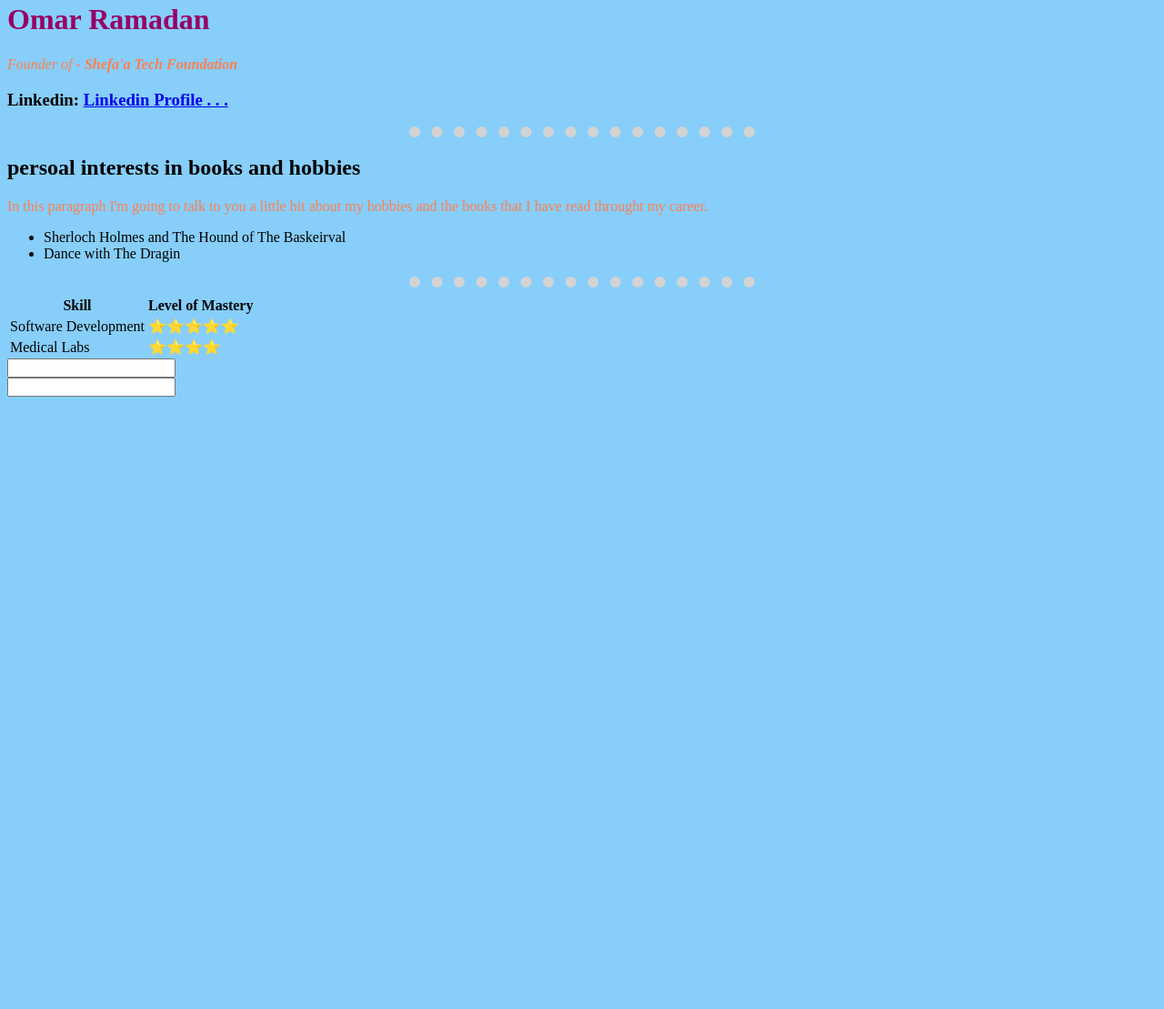
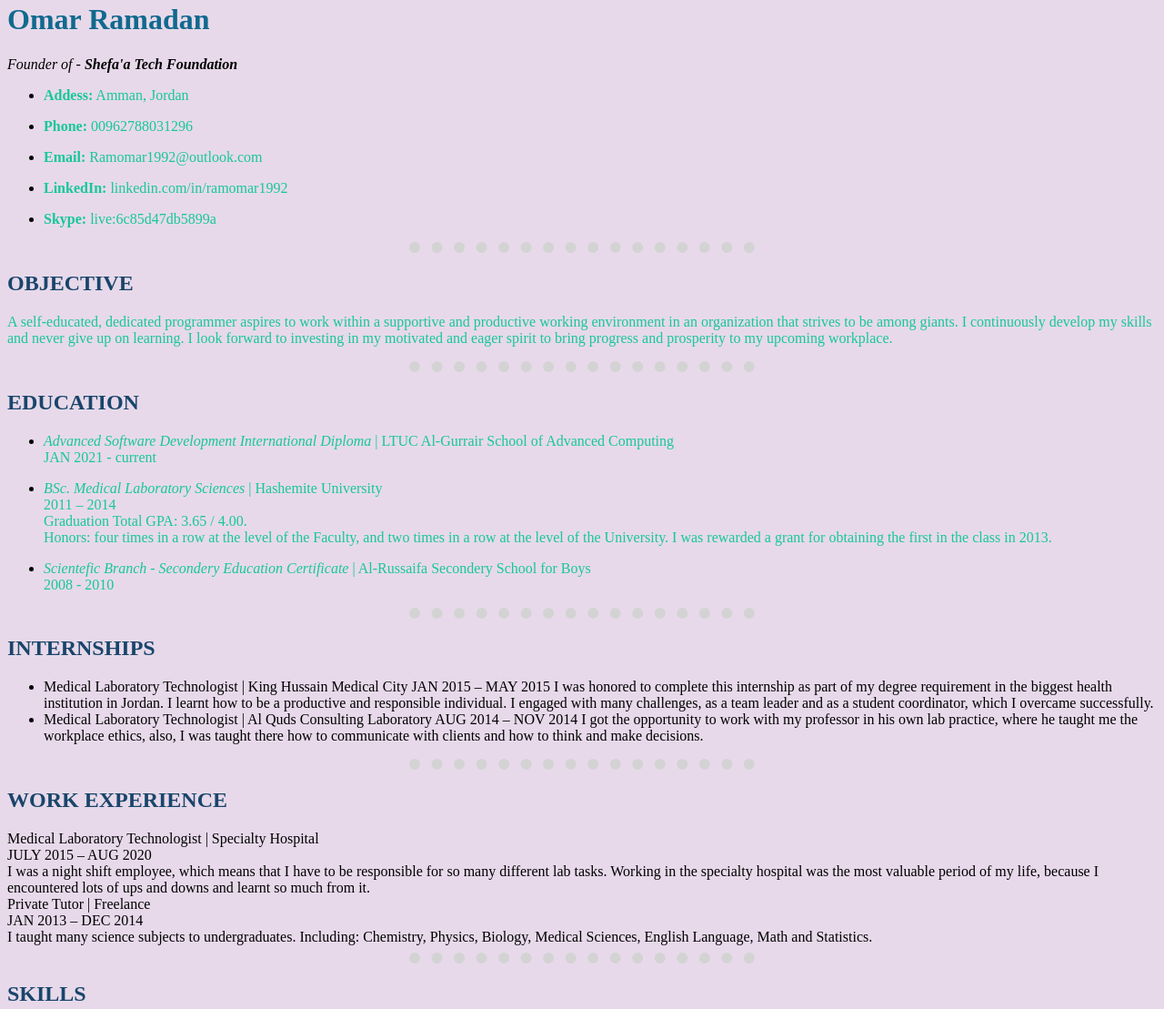
Before and after one commit to ramomar1992/MyPersonalWebpage-test, a plain HTML site: page index.html in a window 1280 px wide. Shown: the part 330-1439 px from the top of the page at 91% size. Before the commit the page ends 800 px from the top, so only its background shows below. Drawn offline with Linux system fonts and the light colour scheme.

Commit message:
Modifided the style of the page

```diff
--- a/index.html
+++ b/index.html
@@ -12,53 +12,157 @@
 <body>
   <header>
     <img src="images/profile.png" alt="My Photo" />
+    <div>
       <h1>Omar Ramadan</h1>
+      <em>Founder of - <strong>Shefa'a Tech Foundation</strong></em><br />
+    </div>
 
-  <p><em>Founder of - <strong>Shefa'a Tech Foundation</strong></em><br />
-  <h3>Linkedin: <a href="https://www.linkedin.com/in/ramomar1992/"> Linkedin Profile . . . </a>
-  </h3>
-  </p>
+    <ul>
+
+      <li>
+        <p> <strong>Addess:</strong> Amman, Jordan</p>
+      </li>
+      <li>
+        <p> <strong>Phone:</strong> 00962788031296</p>
+      </li>
+      <li>
+        <p> <strong>Email:</strong> Ramomar1992@outlook.com</p>
+      </li>
+      <li>
+        <p> <strong>LinkedIn:</strong> linkedin.com/in/ramomar1992</p>
+      </li>
+      <li>
+        <p> <strong> Skype:</strong> live:6c85d47db5899a</p>
+      </li>
+    </ul>
+
+
 
   </header>
   <main>
 
     <hr />
 
-      <h2>persoal interests in books and hobbies</h2>
+
+
+    <h2>OBJECTIVE</h2>
+
+    <p>A self-educated, dedicated programmer aspires to work within a supportive and productive working environment in
+      an organization that strives to be among giants. I continuously develop my skills and never give up on learning. I
+      look forward to investing in my motivated and eager spirit to bring progress and prosperity to my upcoming
+      workplace.</p>
+    <hr />
+    <h2>EDUCATION</h2>
+    <ul>
+
+      <li>
+        <p> <em> Advanced Software Development International Diploma </em>| LTUC Al-Gurrair School of Advanced Computing
+          <br /> JAN 2021 - current
+        </p>
+      </li>
+      <li>
         <p>
-        In this paragraph I'm going to talk to you a little bit about my hobbies
-        and the books that I have read throught my career.
+          <em> BSc. Medical Laboratory Sciences </em>| Hashemite University
+          <br /> 2011 – 2014
+          <br /> Graduation Total GPA: 3.65 / 4.00.
+          <br /> Honors: four times in a row at the level of the Faculty, and two times in a row at the level of the
+          University. I was rewarded a grant for obtaining the first in the class in 2013.
         </p>
-      <ul>
-        <li>Sherloch Holmes and The Hound of The Baskeirval</li>
-        <li>Dance with The Dragin</li>
+      </li>
+      <li>
+        <p>
+          <em>Scientefic Branch - Secondery Education Certificate </em>| Al-Russaifa Secondery School for Boys
+          <br /> 2008 - 2010
+        </p>
+      </li>
     </ul>
     <hr />
-      <table>
-        <thead>
-          <tr>
-            <th>Skill</th>
-            <th>Level of Mastery</th>
-          </tr>
-        </thead>
-        <tbody>
-          <tr>
-            <td>Software Development</td>
-            <td>⭐⭐⭐⭐⭐</td>
-          </tr>
-          <tr>
-            <td>Medical Labs</td>
-            <td>⭐⭐⭐⭐</td>
-          </tr>
+    <h2>INTERNSHIPS</h2>
+    <ul>
+      <li> Medical Laboratory Technologist | King Hussain Medical City
+        JAN 2015 – MAY 2015
+        I was honored to complete this internship as part of my degree requirement in the biggest health institution in
+        Jordan. I learnt how to be a productive and responsible individual. I engaged with many challenges, as a team
+        leader
+        and as a student coordinator, which I overcame successfully.</li>
+      <li> Medical Laboratory Technologist | Al Quds Consulting Laboratory
+        AUG 2014 – NOV 2014
+        I got the opportunity to work with my professor in his own lab practice, where he taught me the workplace
+        ethics,
+        also, I was taught there how to communicate with clients and how to think and make decisions.
+      </li>
+    </ul>
+    <hr />
+    <h2>WORK EXPERIENCE</h2>
+    Medical Laboratory Technologist | Specialty Hospital
+    <br /> JULY 2015 – AUG 2020
+    <br />I was a night shift employee, which means that I have to be responsible for so many different lab tasks.
+    Working in the specialty hospital was the most valuable period of my life, because I encountered lots of ups and
+    downs and
+    learnt so much from it.
+    <br />Private Tutor | Freelance
+    <br />JAN 2013 – DEC 2014
+    <br />I taught many science subjects to undergraduates. Including: Chemistry, Physics, Biology, Medical Sciences,
+    English Language, Math and Statistics.
+    <hr />
+    <h2>SKILLS</h2>
 
-        </tbody>
-      </table>
-      <form action="">
-        <label for=""></label>
-        <input type="text" name="" id=""><br />
-        <input type="email" name="" value="">
+    • Team work and effective communication
+    <br />• Lab work management
+    <br />• Probability and statistics.
+    <br />• Data analysis
+    <br /> • Computer programming in C\C++ , Python
+    <br />• TOEFL iBT 101/120 • Critical thinking
+    <br />• Teaching and tutoring
+    <br />• MS office
+    <br />• Presentation skills and interactive communication
+    <br />• GRE Quantitative 155/170
 
-      </form>
+    <hr />
+
+
+    <h2>COURSES AND SELF-DEVELOPMENT</h2>
+    • Complete Python Boot camp: Go from Zero to Hero in Python
+    <br />• Python for Data Science and Machine Learning Bootcamp
+    <br />• The Data Science Course 2019: Complete Data Science Bootcamp
+    <br />• Learn Python Programming Masterclass
+    <br />• Beginning C++ Programming – From Beginner to Beyond
+    <br />• Data Structure and Algorithms using C and C++
+    <br />• Integrated Math and Calculus Full Program
+    <br />• ICDL Full Stack Masterclass
+    <br />• General English Level 1 – 8
+    <br />• English Conversation Level 1 – 2
+    <br />• Lingoda Full Marathon challenge (CEFR: B1-1 – B2-2)
+    <br />• Lingoda Super Sprint English Language Course (CEFR: C1-1 – C1-4 levels)
+    <br />• British Council English Courses (Pre-intermediate – Intermediate, Focus on speaking course)
+    <hr />
+    <h2>WORKSHOPS AND CONFERENCES ATTENDED</h2>
+    • Phi’s Research and Innovation Summit 2019 - AMMAN, JORDAN.
+    <br />• Phi’s Research and Innovation Summit 2018 - AMMAN, JORDAN.
+    <br />• Phi’s Research and Innovation Summit 2017 - AMMAN, JORDAN.
+    <br />• The 5th International Congress of Allergy & Immunology - AMMAN, JORDAN.
+    <br />• Basic Employability Program (two-week workshop) – DALE CARNEGIE GROUP, JORDAN.
+    <br />• Basic Biosafety and Biosecurity Workshop – HASHEMITE UNIVERSITY.
+    <br />• LABORATORY STANDARD OPERATING PROCEDURE (SOP) WORKSHOP - SPECIALTY HOSPITAL.
+    <br />• CPR AND EMERGENCY PROCEDURE by American Heart Association – SPECIALTY HOSPITAL.
+    <br />• Antimicrobial Stewardship Program Workshop by Antibiotic Resistance Fighters.
+    <br />• Lab-Care Quality Control Program (two-week workshop) by BIORAD GROUP – JORDAN.
+
+    <hr />
+    <h2>VOLUNTEERING</h2>
+    Student Services Team Leader| Allied Health Team
+    <br />Coordinator and Representative | Antibiotic Resistance Fighters
+    <br />UACTIVE8 Program Initiatives Competition | British Council
+
+    <br />I attended many social events with the class of 2011, such as: visiting cancer patients, visiting nursing
+    house during holidays, blood donation events and orphans trip.
+
+    <h2> ACTIVITIES</h2>
+
+    I have been interested in technology and computer science since I was in the elementary school. Hence, I took and am
+    still taking loads of courses in computer science and software engineering. I hope one day to build a medical
+    platform to automate health services in an out of the box way, which will allow people to reduce their wasted time
+    and effort .
 
   </main>
   <footer>
--- a/styles.css
+++ b/styles.css
@@ -1,14 +1,13 @@
+body {
+  background-color: #e7d9ea;
+}
+
 h1 {
-  color: rgb(149, 0, 100);
+  color: #11698e;
 }
-button {
-  color: yellowgreen;
-}
-body {
-  background-color: lightskyblue;
-}
+
 p {
-  color: coral;
+  color: #16c79a;
 }
 
 img {
@@ -17,10 +16,14 @@
   width: 300px;
 }
 
+h2 {
+  color: #19456b;
+}
+
 hr {
   border-style: none;
   border-top-style: dotted;
-  border-color:lightgray;
+  border-color: lightgray;
   width: 30%;
   border-width: 12px;
 
```
Lines whose indentation alone changed are shown as unchanged.
